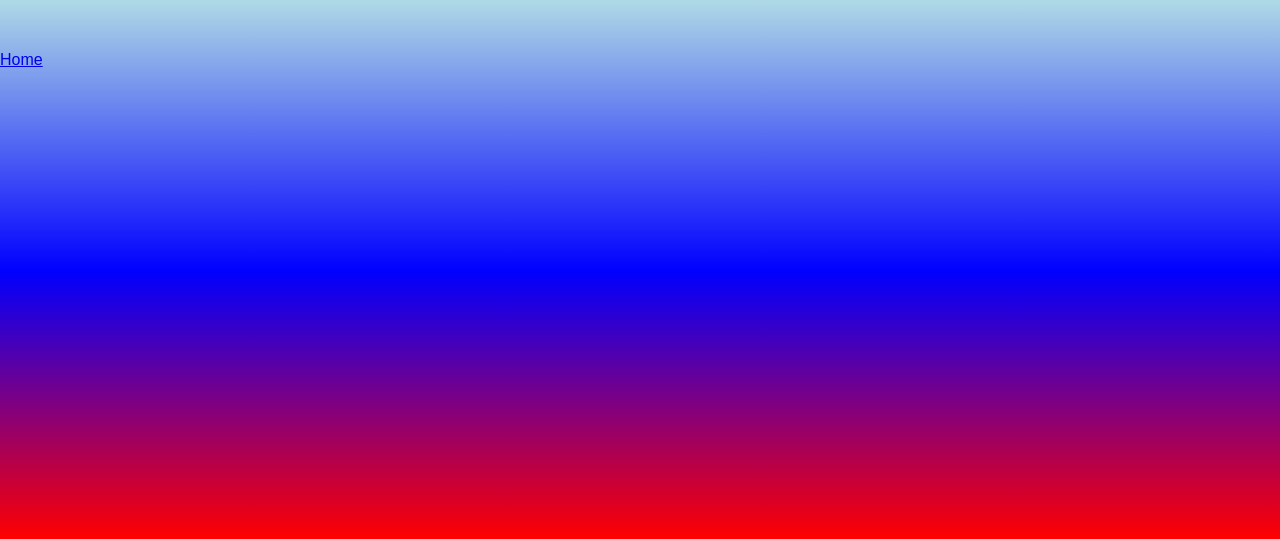
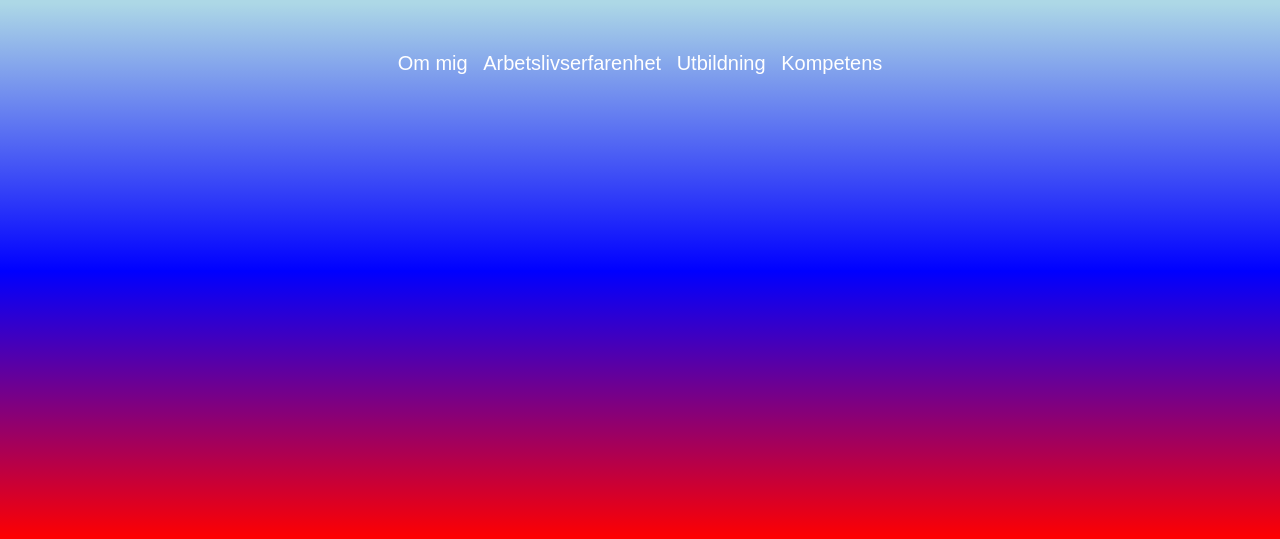
Before and after one commit to Azadan/CV, a plain HTML site: page index.html in a window 1280 px wide. Shown: the part 277-816 px from the top of the page. Drawn offline with Linux system fonts and the light colour scheme.

Commit message:
Nya länkar

```diff
--- a/Style/style.css
+++ b/Style/style.css
@@ -21,3 +21,17 @@ html, body {
     padding: 1rem; /* Adjust the padding as needed */
 
 }
+
+#navBar {
+    font-size: 20px; /* Adjust the font size as needed */
+    text-align: center; /* Center the text */
+    padding: 1px; /* Adjust the padding as needed */
+    color: white;
+
+}
+
+#navBar a {
+    color: white;
+    text-decoration: none;
+    margin: 5px; /* Adjust the margin as needed */
+}
--- a/index.html
+++ b/index.html
@@ -15,8 +15,11 @@
 
         <h1 id="myName">Poyan Azadan</h1>
         <nav id="navBar">
-            <p><a href="index.html">Home</a></p>
-          </nav>
+            <a href="#">Om mig</a>
+            <a href="#">Arbetslivserfarenhet</a>
+            <a href="#">Utbildning</a>
+            <a href="#">Kompetens</a>
+        </nav>
 
     </header>
 
```
